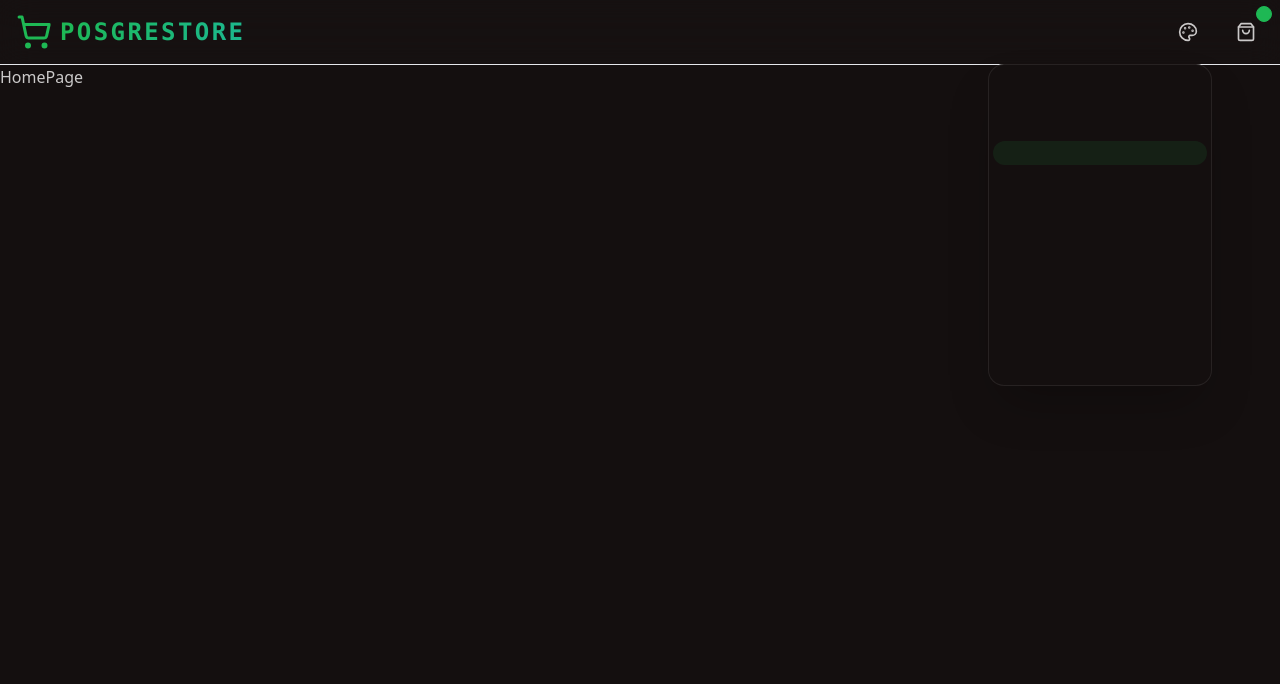
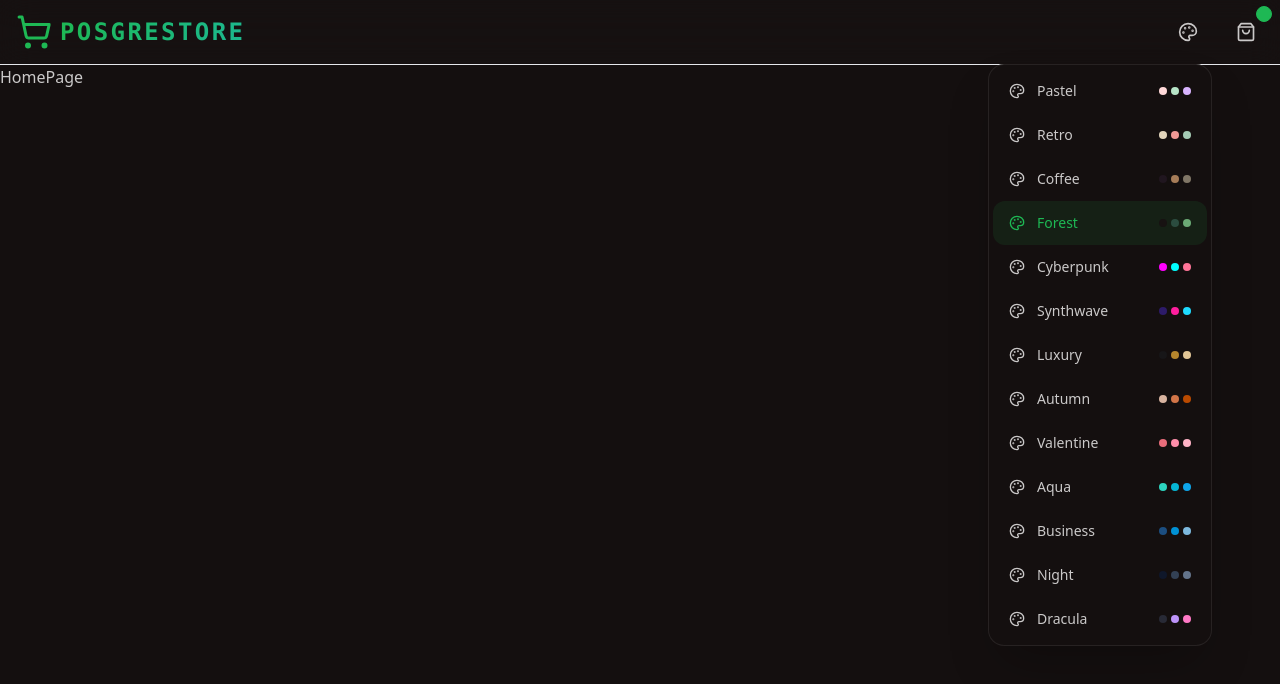
Before and after one commit to injaamam/e-commerce, a React (Vite) app in the folder frontend/: page / in a window 1280 px wide. Both pictures are taken after a click on the button 1188 px from the left and 32 px from the top of the page. Shown: the top 684 px of the page. Built offline with nearby package versions, Linux system fonts and the light colour scheme.

Commit message:
themeSelector ongoing (1:45)

```diff
--- a/frontend/src/components/ThemeSelector.jsx
+++ b/frontend/src/components/ThemeSelector.jsx
@@ -22,7 +22,20 @@ function ThemeSelector() {
                 ? "bg-primary/10 text-primary"
                 : "hover:bg-base-content/5"
             }`}
-          ></button>
+          >
+            <PaletteIcon className="size-4" />
+            <span className="text-sm font-medium">{themeOption.label}</span>
+            {/* THEME PREVIEW COLORS */}
+            <div className="ml-auto flex gap-1">
+              {themeOption.colors.map((color, i) => (
+                <span
+                  key={i}
+                  className="size-2 rounded-full"
+                  style={{ backgroundColor: color }}
+                />
+              ))}
+            </div>
+          </button>
         ))}
       </div>
     </div>
```
